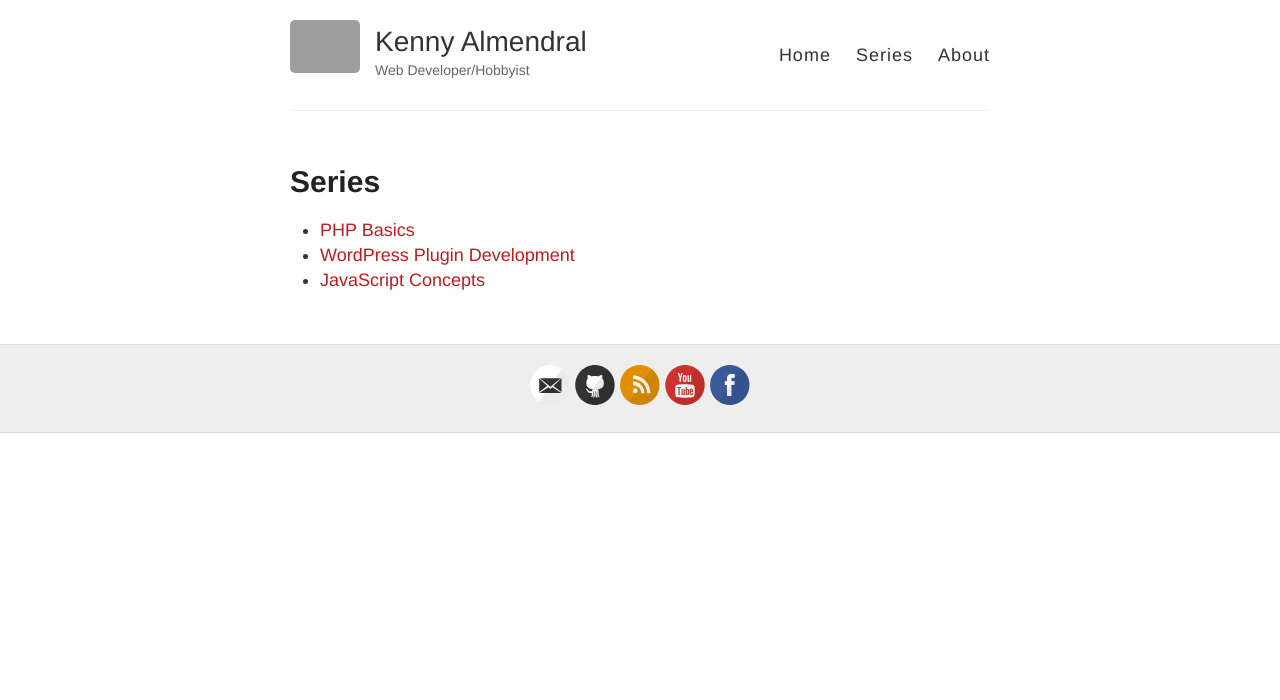
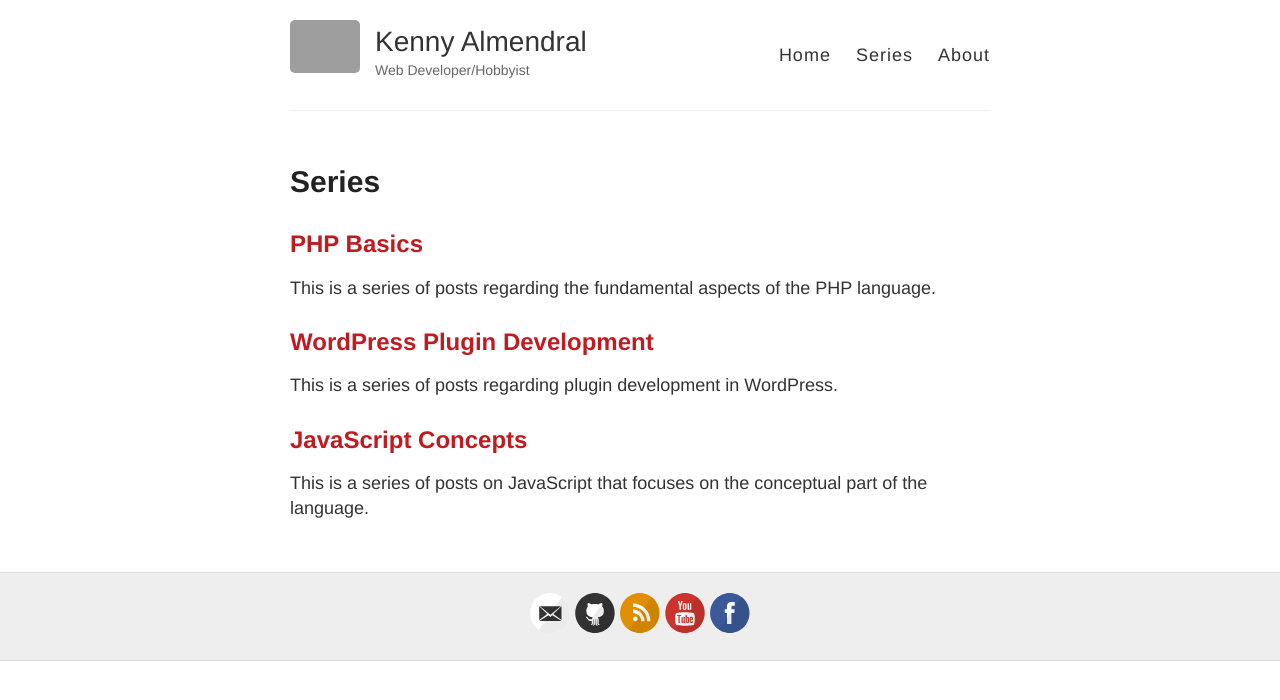
Before and after one commit to kennyalmendral/kennyalmendral.github.io, a Jekyll site: the page built from series.md, in a window 1280 px wide. Shown: the top 700 px of the page. Built offline with Jekyll 4.4.1, drawn with Linux system fonts in a browser that asks for light colours; grey boxes are pictures that could not be loaded.

Commit message:
Update series.md

```diff
--- a/series.md
+++ b/series.md
@@ -4,6 +4,14 @@ title: Series
 permalink: /series/
 ---
 
-+ [PHP Basics](https://kennyalmendral.github.io/php-basics/){:target="_blank"}
-+ [WordPress Plugin Development](https://kennyalmendral.github.io/wordpress-plugin-development/){:target="_blank"}
-+ [JavaScript Concepts](https://kennyalmendral.github.io/javascript-concepts/){:target="_blank"}
+## [PHP Basics](https://kennyalmendral.github.io/php-basics/)
+
+This is a series of posts regarding the fundamental aspects of the PHP language.
+
+## [WordPress Plugin Development](https://kennyalmendral.github.io/wordpress-plugin-development/)
+
+This is a series of posts regarding plugin development in WordPress.
+
+## [JavaScript Concepts](https://kennyalmendral.github.io/javascript-concepts/)
+
+This is a series of posts on JavaScript that focuses on the conceptual part of the language.
```
